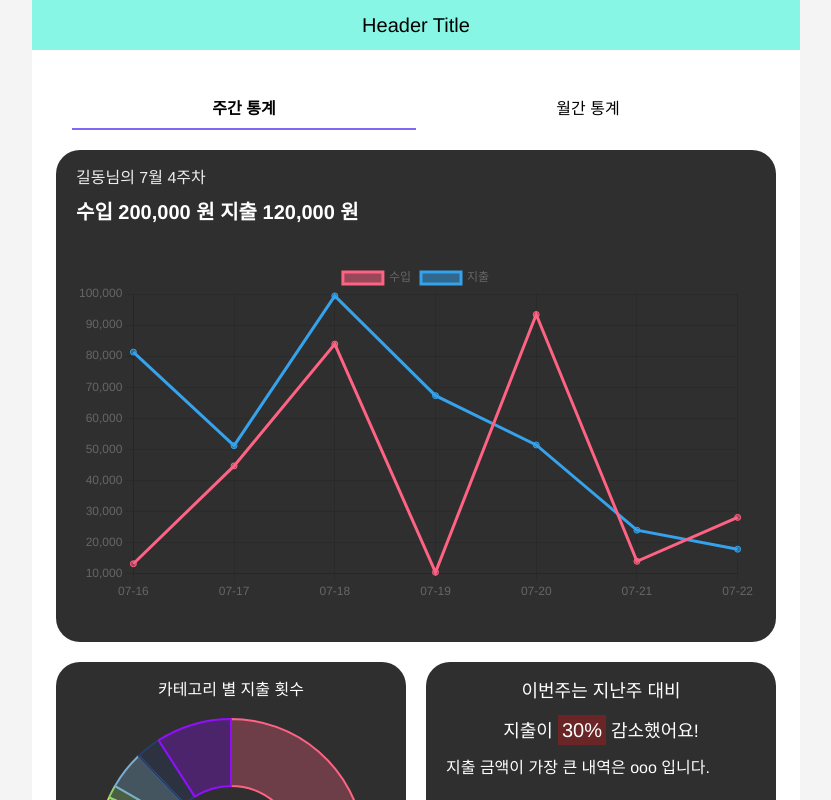
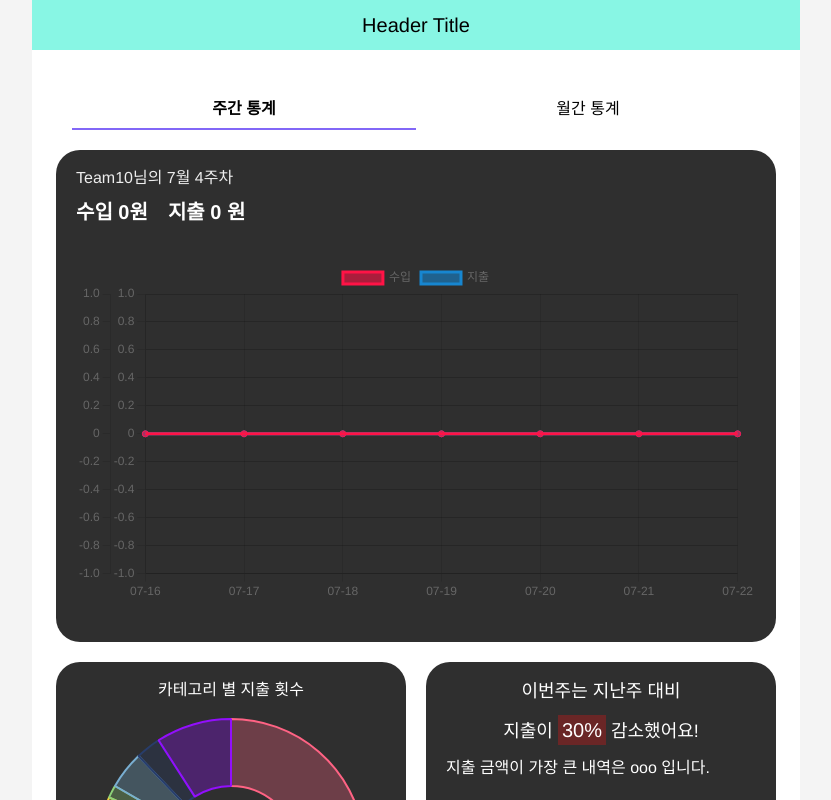
Before and after one commit to FC-TOY-10/ddock-ple, a React (Vite) app: page /chart in a window 1280 px wide. Shown: the top 800 px of the page, without its empty margins (224-1055 px from the left). Built offline with nearby package versions, Linux system fonts and the light colour scheme; no server answers.

Commit message:
feat: 주간 지출/수입 내역 차트 데이터 연동 작업

```diff
--- a/src/components/chart/ChartCard.tsx
+++ b/src/components/chart/ChartCard.tsx
@@ -1,4 +1,6 @@
-import React from 'react'
+import React, { useMemo } from 'react'
+import { IWeeklyHistory } from 'types/index'
+
 import { styled } from 'styled-components'
 import {
   Chart as ChartJS,
@@ -15,32 +17,11 @@ import 'moment/locale/ko'
 
 ChartJS.register(CategoryScale, LinearScale, PointElement, LineElement, Tooltip, Legend)
 
-export const options = {
-  responsive: true,
-  interaction: {
-    mode: 'index' as const,
-    intersect: false
-  },
-  stacked: false,
-  plugins: {},
-  scales: {
-    y: {
-      type: 'linear' as const,
-      display: true,
-      position: 'left' as const
-    },
-    y1: {
-      type: 'linear' as const,
-      display: false,
-      position: 'right' as const,
-      grid: {
-        drawOnChartArea: false
-      }
-    }
-  }
+type ChartCardProps = {
+  weeklyDatas: IWeeklyHistory[]
 }
 
-export const ChartCard = React.memo(() => {
+export const ChartCard = React.memo(({ weeklyDatas }: ChartCardProps) => {
   const startDay = moment().startOf('week')
 
   const weekOfMonth = (m: Moment) => m.week() - moment(m).startOf('month').week() + 1
@@ -56,34 +37,64 @@ export const ChartCard = React.memo(() => {
     `${startDay.day(6).format('MM-DD').toString()}`
   ]
 
-  // 임시 데이터
-  const data = {
+  const expendTotalList = useMemo(() => {
+    return weeklyDatas.map(data =>
+      data.histories.reduce((acc, cur) => {
+        if (cur.amount < 0) {
+          return acc + -cur.amount
+        } else {
+          return acc
+        }
+      }, 0)
+    )
+  }, [weeklyDatas])
+
+  const incomeTotalList = useMemo(() => {
+    return weeklyDatas.map(data => {
+      return data.histories.reduce((acc, cur) => {
+        if (cur.amount > 0) {
+          return acc + cur.amount
+        } else {
+          return acc
+        }
+      }, 0)
+    })
+  }, [weeklyDatas])
+
+  const data = useMemo(() => {
+    return {
       labels,
       datasets: [
         {
           label: '수입',
-        data: labels.map(() => Math.random() * 100000),
-        borderColor: 'rgb(255, 99, 132)',
-        backgroundColor: 'rgba(255, 99, 132, 0.5)',
-        yAxisID: 'y'
+          data: incomeTotalList,
+          borderColor: 'rgb(255, 19, 70)',
+          backgroundColor: 'rgba(255, 19, 70, 0.6)',
+          yAxisID: '수입'
         },
         {
           label: '지출',
-        data: labels.map(() => Math.random() * 100000),
-        borderColor: 'rgb(53, 162, 235)',
-        backgroundColor: 'rgba(53, 162, 235, 0.5)',
-        yAxisID: 'y1'
+          data: expendTotalList,
+          borderColor: 'rgb(23, 134, 208)',
+          backgroundColor: 'rgba(23, 134, 208, 0.6)',
+          yAxisID: '지출'
         }
       ]
     }
+  }, [expendTotalList, incomeTotalList])
 
   return (
     <Card>
-      <h4>{`길동님의 ${nowDate.format('M월 ')} ${weekOfMonth(nowDate)}주차`}</h4>
-      <p className="total">수입 200,000 원 지출 120,000 원</p>
+      <h4>{`Team10님의 ${nowDate.format('M월 ')} ${weekOfMonth(nowDate)}주차`}</h4>
+      <p className="total">
+        <span>수입 {incomeTotalList.reduce((acc, cur) => (acc += cur), 0).toLocaleString()}원</span>
+        <span>
+          지출 {expendTotalList.reduce((acc, cur) => (acc += cur), 0).toLocaleString()} 원
+        </span>
+      </p>
 
       <Line
-        options={options}
+        options={{ responsive: true }}
         data={data}
       />
     </Card>
@@ -107,5 +118,7 @@ const Card = styled.div`
     font-weight: 700;
     color: var(--color-white);
     margin-bottom: 40px;
+    display: flex;
+    gap: 20px;
   }
 `
--- a/src/components/chart/WeeklyChart.tsx
+++ b/src/components/chart/WeeklyChart.tsx
@@ -67,7 +67,7 @@ export const WeeklyChart = React.memo(() => {
 
   return (
     <Container>
-      <ChartCard />
+      <ChartCard weeklyDatas={weeklyHistories} />
       <AnalyzeBox>
         <Box>
           {/* 카테고리 별 분석 파이 */}
```
Lines whose indentation alone changed are shown as unchanged.
